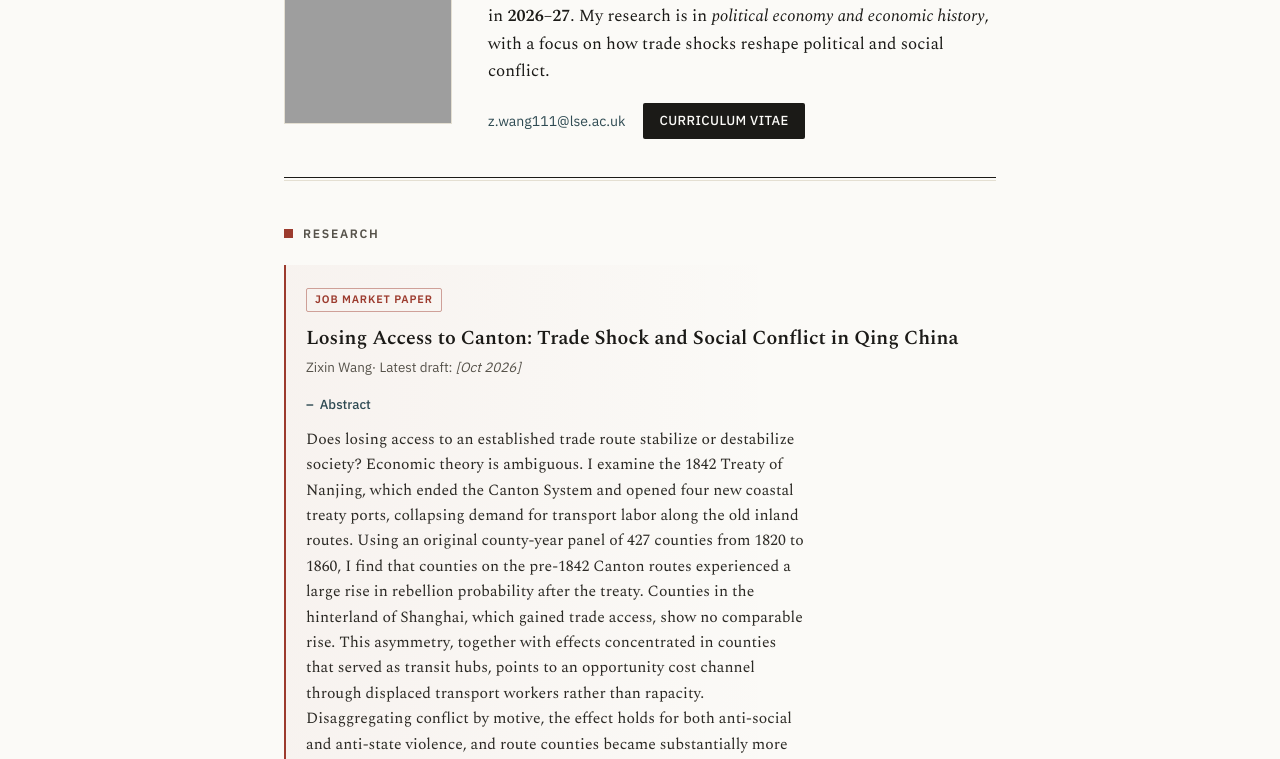
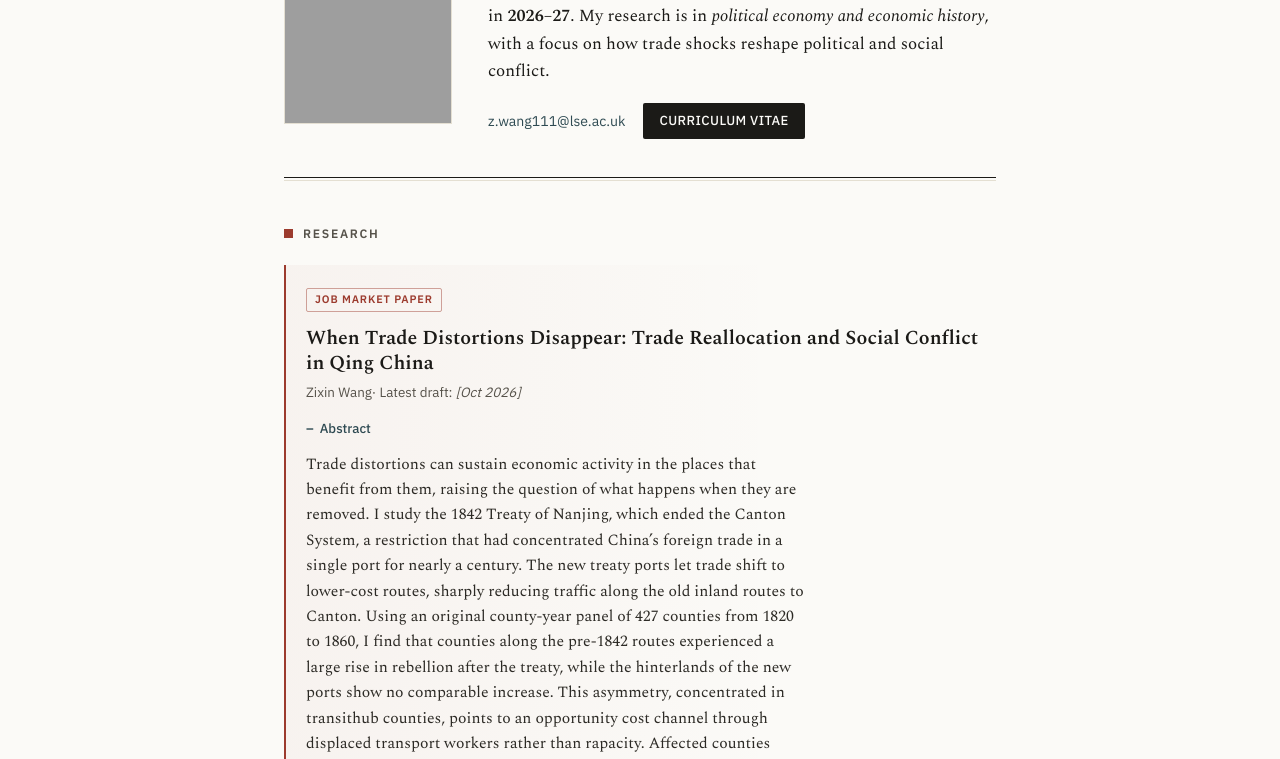
Before and after one commit to Zixin123-economics/Zixin123-economics.github.io, a plain HTML site: page index.html in a window 1280 px wide. Shown: the part 187-946 px from the top of the page. Drawn offline with nearby package versions, Linux system fonts and the light colour scheme; grey boxes are pictures that could not be loaded.

Commit message:
Revise job market paper title and abstract
Updated the title and abstract of the job market paper to reflect new findings and insights regarding trade distortions and social conflict in Qing China.

```diff
--- a/index.html
+++ b/index.html
@@ -372,23 +372,26 @@
     <!-- ---- JOB MARKET PAPER ---- -->
     <article class="paper jmp">
       <span class="tag">Job Market Paper</span>
-      <h3>Losing Access to Canton: Trade Shock and Social Conflict in Qing China</h3>
+      <h3>When Trade Distortions Disappear: Trade Reallocation
+and Social Conflict in Qing China
+</h3>
       <p class="paper-meta">Zixin Wang· Latest draft: <em>[Oct 2026]</em></p>
 
       <details open>
         <summary>Abstract</summary>
         <p class="abstract">
-Does losing access to an established trade route stabilize or destabilize society?
-Economic theory is ambiguous. I examine the 1842 Treaty of Nanjing, which ended the
-Canton System and opened four new coastal treaty ports, collapsing demand for transport
-labor along the old inland routes. Using an original county-year panel of 427 counties from
-1820 to 1860, I find that counties on the pre-1842 Canton routes experienced a large rise in
-rebellion probability after the treaty. Counties in the hinterland of Shanghai, which gained
-trade access, show no comparable rise. This asymmetry, together with effects concentrated in
-counties that served as transit hubs, points to an opportunity cost channel through displaced
-transport workers rather than rapacity. Disaggregating conflict by motive, the effect holds
-for both anti-social and anti-state violence, and route counties became substantially more
-susceptible to Taiping mobilization after 1851.
+Trade distortions can sustain economic activity in the places that benefit from
+them, raising the question of what happens when they are removed. I study the 1842 Treaty
+of Nanjing, which ended the Canton System, a restriction that had concentrated China’s
+foreign trade in a single port for nearly a century. The new treaty ports let trade shift to
+lower-cost routes, sharply reducing traffic along the old inland routes to Canton. Using an
+original county-year panel of 427 counties from 1820 to 1860, I find that counties along the
+pre-1842 routes experienced a large rise in rebellion after the treaty, while the hinterlands
+of the new ports show no comparable increase. This asymmetry, concentrated in transithub counties, points to an opportunity cost channel through displaced transport workers
+rather than rapacity. Affected counties became substantially more susceptible to Taiping
+mobilization after 1851, linking the trade shock to one of the deadliest civil conflicts in
+history.
+
 
 
       <div class="links">
```
